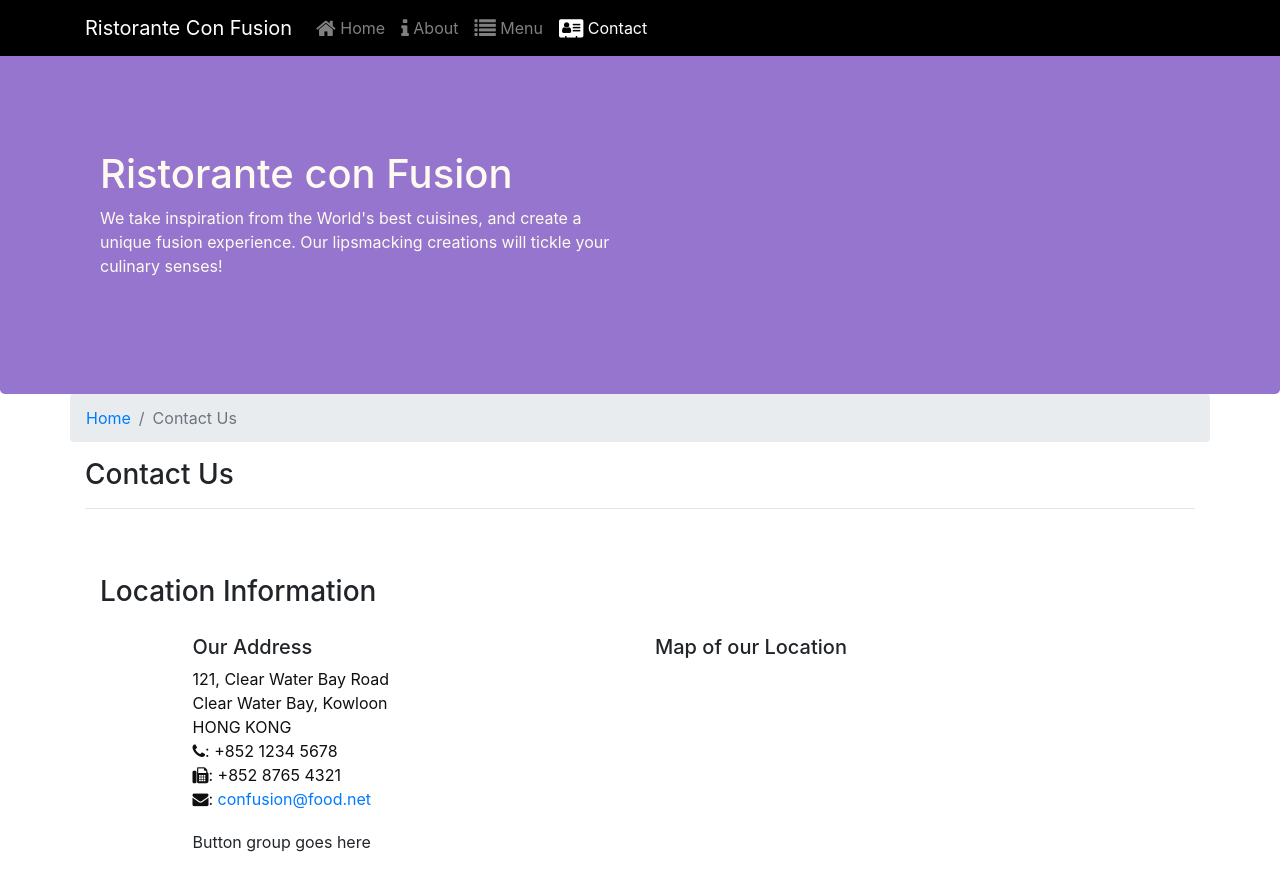
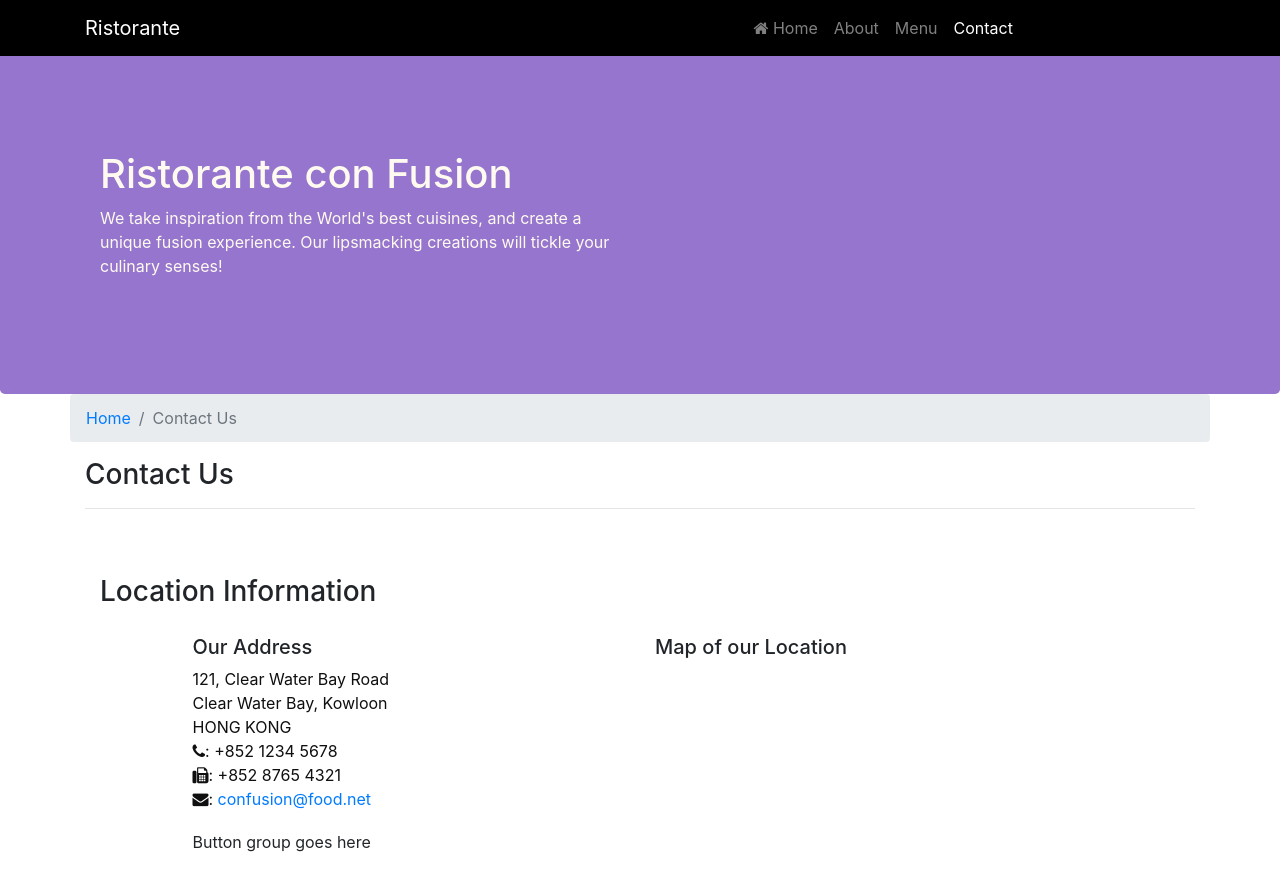
Before and after one commit to manumanoj4540/Bootstrap4, a website: page contactus.html in a window 1280 px wide. Shown: the top 877 px of the page. Drawn offline with nearby package versions, Linux system fonts and the light colour scheme.

Commit message:
styling changes

```diff
--- a/contactus.html
+++ b/contactus.html
@@ -19,16 +19,19 @@
 <body>
         <nav class="navbar navbar-dark navbar-expand-sm fixed-top">
                 <div class="container">
+                    <a class="navbar-brand" href="#">Ristorante</a>
+
+
                     <button class="navbar-toggler" type="button" data-toggle="collapse" data-target="#Navbar">
                         <span class="navbar-toggler-icon"></span>
                     </button>
-            <a class="navbar-brand" href="#">Ristorante Con Fusion</a>
+
                     <div class="collapse navbar-collapse" id="Navbar">
-                <ul class="navbar-nav mr-auto">
-                        <li class="nav-item"><a class="nav-link" href="./index.html"><span class="fa fa-home fa-lg"></span> Home</a></li>
-                        <li class="nav-item"><a class="nav-link" href="./aboutus.html"><span class="fa fa-info fa-lg"></span> About</a></li>
-                        <li class="nav-item"><a class="nav-link" href="#"><span class="fa fa-list fa-lg"></span> Menu</a></li>
-                        <li class="nav-item active"><a class="nav-link" href="#"><span class="fa fa-address-card fa-lg"></span> Contact</a></li>
+                            <ul class="navbar-nav navbar-listing">
+                                    <li class="nav-item"><a class="nav-link" href="./index.html"><span class="fa fa-home fa-sm"></span> Home</a></li>
+                                    <li class="nav-item"><a class="nav-link" href="./aboutus.html">About</a></li>
+                                    <li class="nav-item"><a class="nav-link" href="#">Menu</a></li>
+                                    <li class="nav-item active"><a class="nav-link" href="./contactus.html">Contact</a></li>
                             </ul>
                     </div>
                 </div>
--- a/css/style.css
+++ b/css/style.css
@@ -40,9 +40,7 @@ padding: 20px 0px 0px 0 ;
 margin-left: 55% ;
 }
 
-.navbar-listing li {
-    padding-left: 10px ;
-}
+
 
 body{
     padding: 50px 0px 0px 0px ;
```
Also changed, not shown: aboutus.html (+5 -9 lines), index.html (+2 -2 lines). Lines whose indentation alone changed are shown as unchanged.
